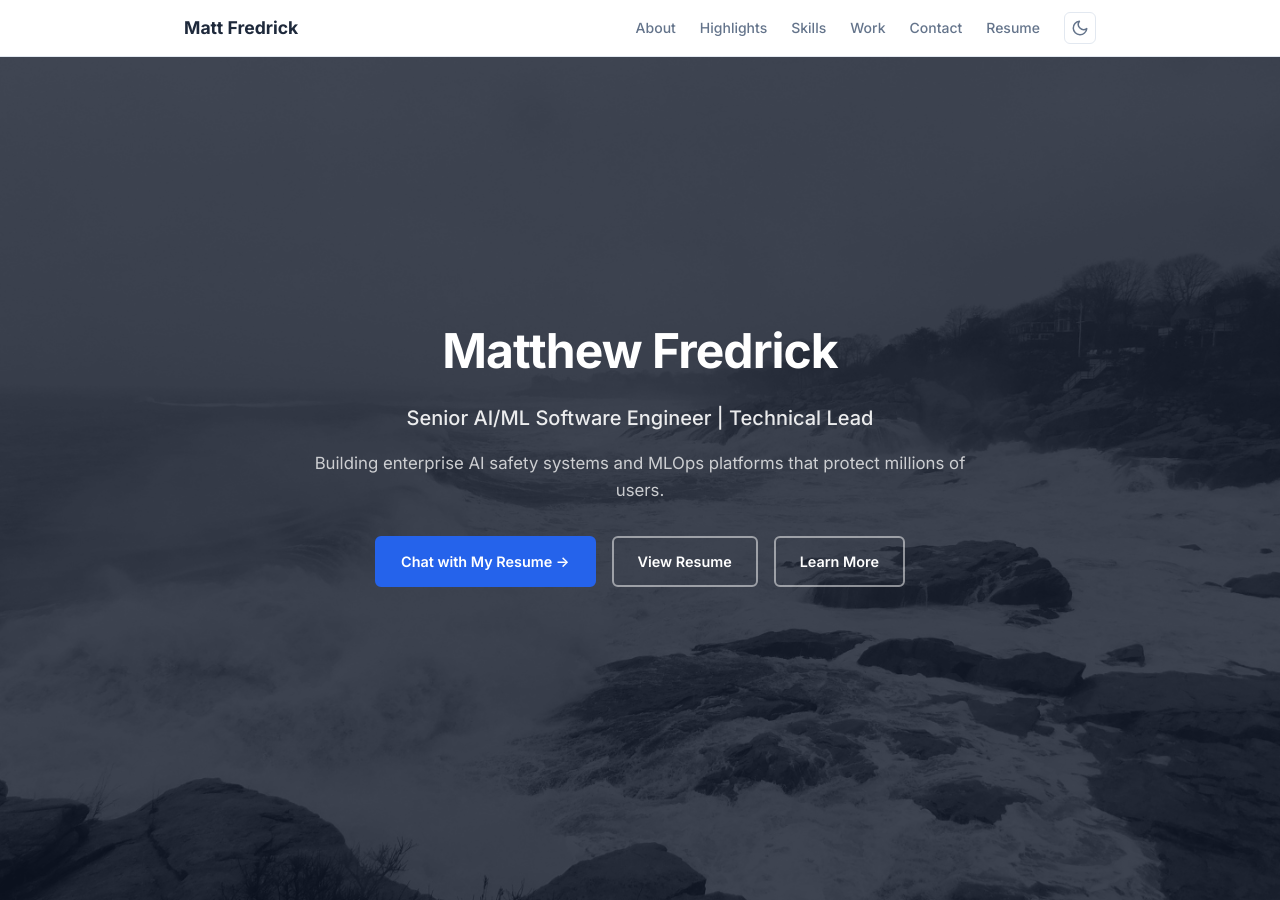
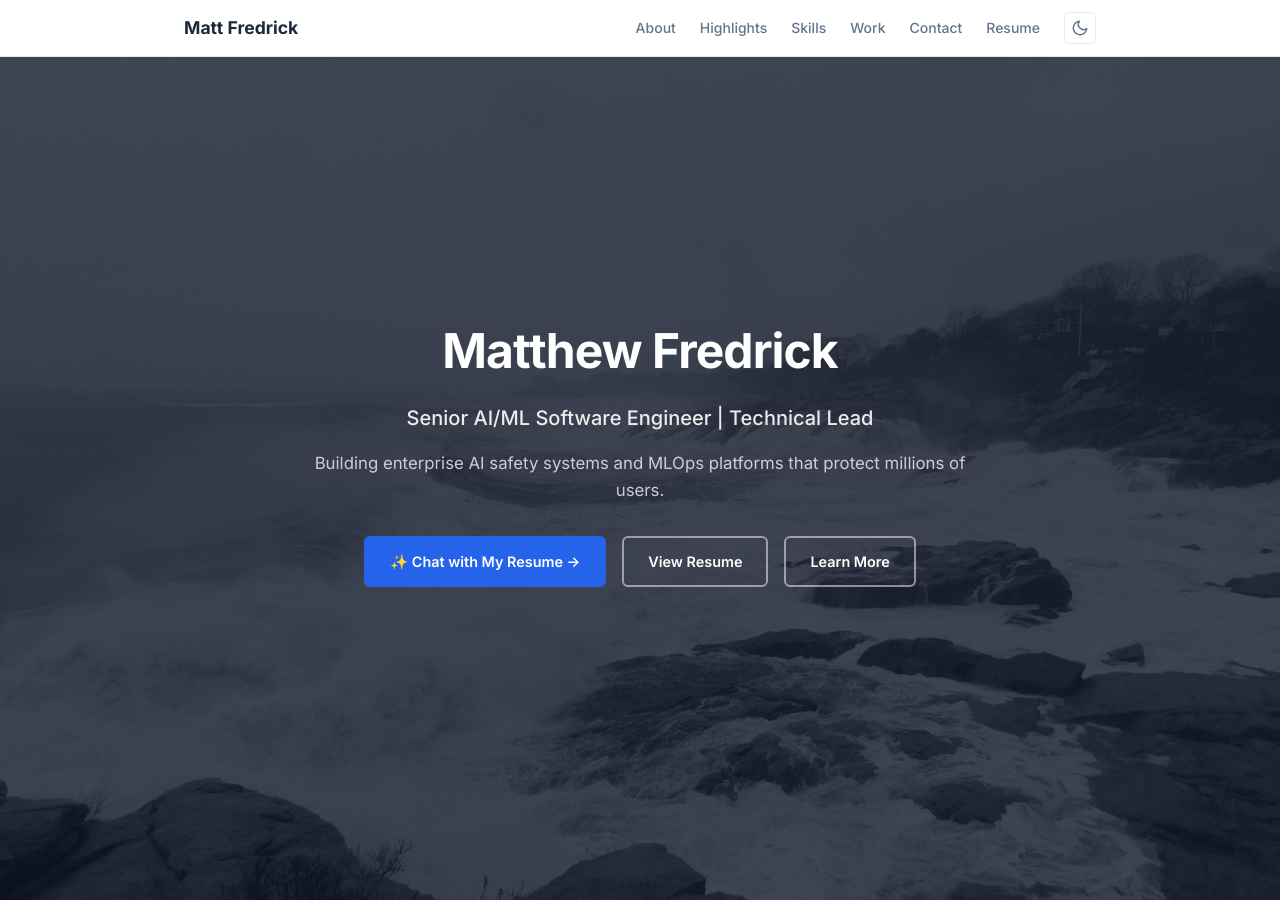
Before and after one commit to mcfredrick/mcfredrick.github.io, a Jekyll site: the page built from index.html, in a window 1280 px wide and 900 px high. Built offline with Jekyll 4.4.1, drawn with Linux system fonts in a browser that asks for light colours.

Commit message:
Add that sparkle

```diff
--- a/index.html
+++ b/index.html
@@ -9,7 +9,7 @@ layout: default
     <p class="hero__title">Senior AI/ML Software Engineer | Technical Lead</p>
     <p class="hero__tagline">Building enterprise AI safety systems and MLOps platforms that protect millions of users.</p>
     <div class="hero__cta">
-      <a href="https://mcfredrick.github.io/resume-rag" class="btn btn--primary" target="_blank" rel="noopener">Chat with My Resume &rarr;</a>
+      <a href="https://mcfredrick.github.io/resume-rag" class="btn btn--primary" target="_blank" rel="noopener">✨ Chat with My Resume &rarr;</a>
       <a href="{{ '/resume' | relative_url }}" class="btn btn--outline">View Resume</a>
       <a href="#about" class="btn btn--outline">Learn More</a>
     </div>
```
